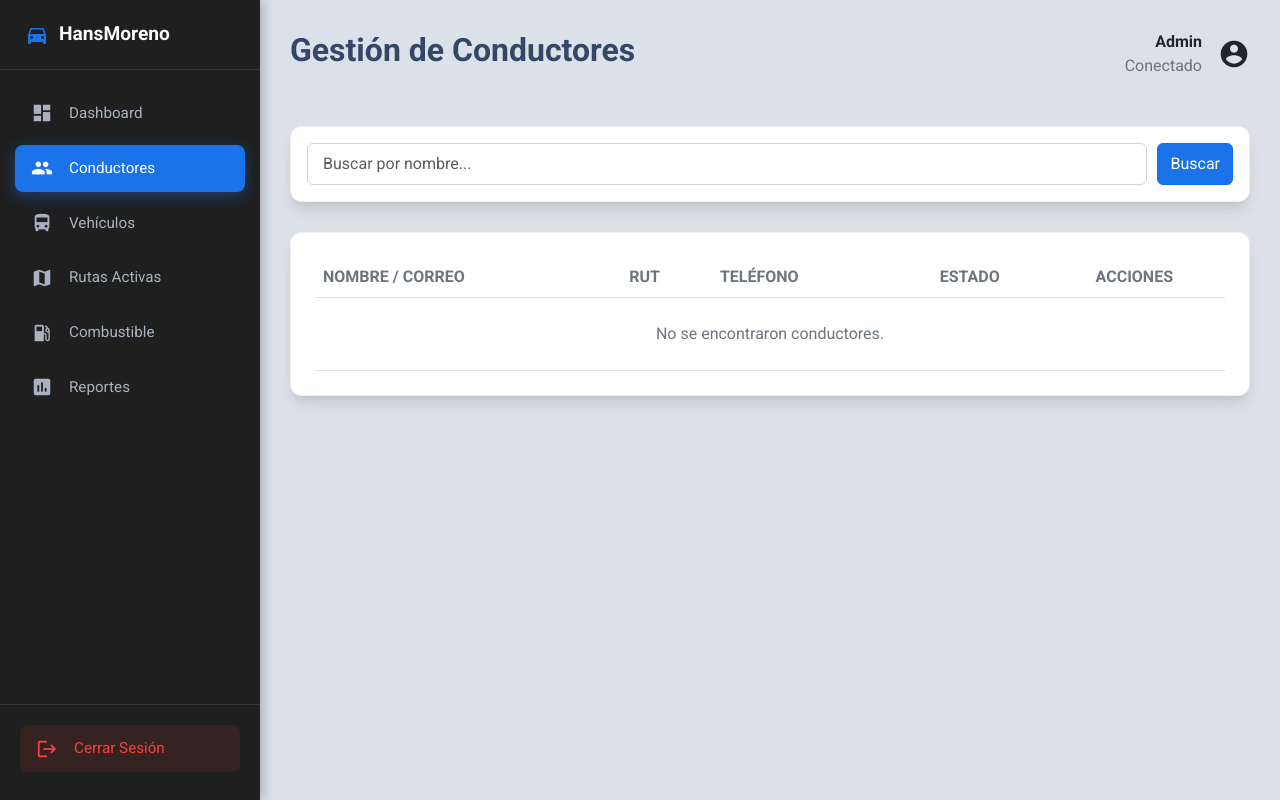
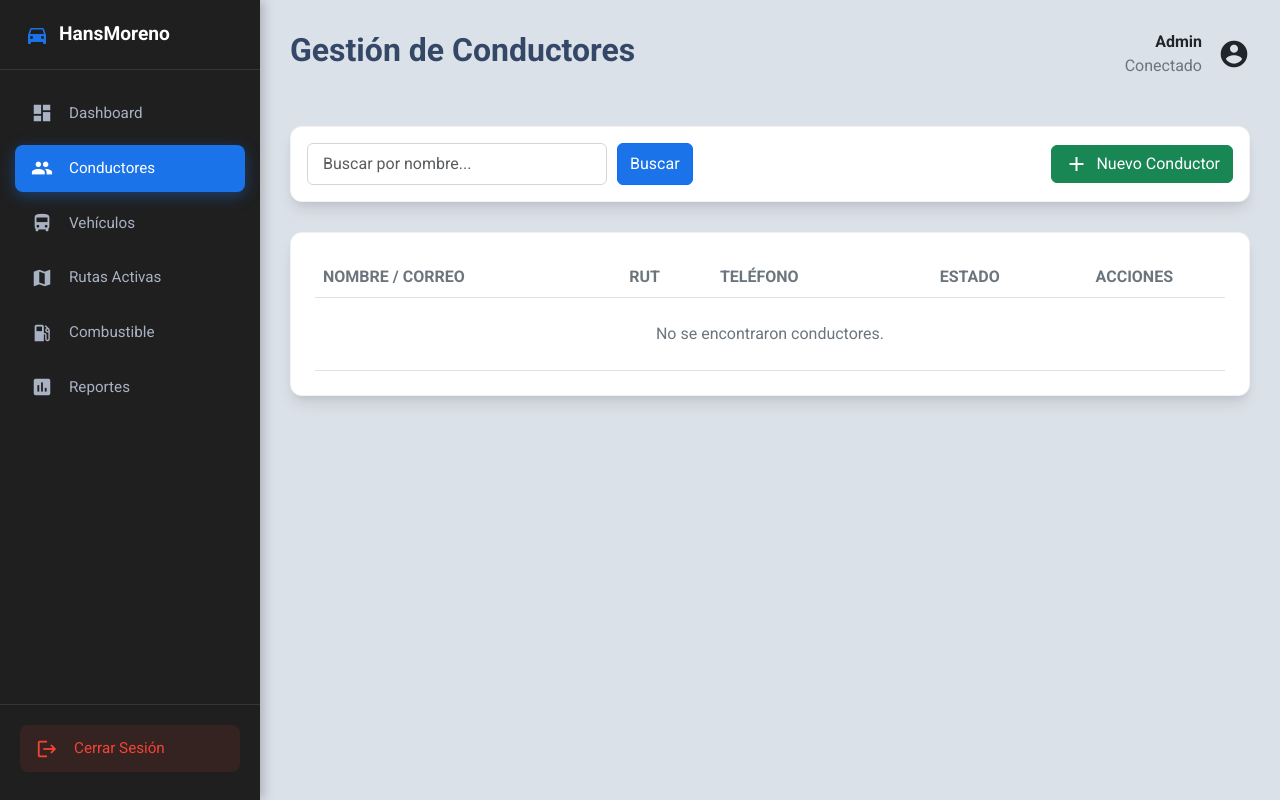
Before and after one commit to eden595/proyecto-hans-moreno, a Django app: page /conductores/ in a window 1280 px wide. Run offline with Django 4.2, Linux system fonts and the light colour scheme; the visitor is signed in with stand-in values (Sample User, id 1); data that the repository does not hold is empty; some libraries are stand-ins or nearby versions.

Commit message:
Forzando

```diff
--- a/PanelAdmin/models.py
+++ b/PanelAdmin/models.py
@@ -13,6 +13,11 @@ class Usuario(models.Model):
     class Meta:
         managed = False
         db_table = 'Usuarios'
+
+    def save(self, *args, **kwargs):
+        if self.rol:
+            self.rol = self.rol.upper()
+        super(Usuario, self).save(*args, **kwargs)
 
     def __str__(self):
         return self.nombre
--- a/PanelAdmin/views.py
+++ b/PanelAdmin/views.py
@@ -1,8 +1,9 @@
 from django.shortcuts import render, redirect, get_object_or_404
 from django.contrib import messages
 from django.contrib.auth.hashers import make_password
+# Decorador de seguridad
 from django.contrib.auth.decorators import login_required
-from django.db.models import Sum, Q, F
+from django.db.models import Sum, Q, F, Max
 from django.utils import timezone
 from django.http import HttpResponse
 from django.template.loader import get_template
@@ -10,10 +11,12 @@ from xhtml2pdf import pisa
 from .models import Usuario, Vehiculo, Recorrido, CargaCombustible
 import datetime
 
+# --- DASHBOARD ---
 @login_required
 def panel_dashboard(request):
     hoy = timezone.now().date()
 
+    # KPIs
     entregas_activas_query = Recorrido.objects.filter(fecha=hoy, hora_fin__isnull=True).select_related('vehiculo', 'conductor')
     count_entregas = entregas_activas_query.count()
 
@@ -33,6 +36,7 @@ def panel_dashboard(request):
     if litros_totales > 0:
         eficiencia = round(distancia_total / litros_totales, 1)
 
+    # Gráficos
     fechas_grafico = []
     montos_grafico = []
     for i in range(6, -1, -1):
@@ -54,39 +58,79 @@ def panel_dashboard(request):
 
 @login_required
 def panel_conductores(request):
+    # ... (filtros y búsqueda igual que antes) ...
     busqueda = request.GET.get('q')
-    conductores = Usuario.objects.filter(~Q(rol__icontains='admin')).exclude(id_usuario=1)
+    conductores = Usuario.objects.filter(~Q(rol__icontains='admin')).exclude(id_usuario=1).order_by('id_usuario')
 
     if busqueda:
         conductores = conductores.filter(nombre__icontains=busqueda)
 
     if request.method == "POST":
         accion = request.POST.get('accion')
-        id_usuario = request.POST.get('id_usuario')
-        usuario = get_object_or_404(Usuario, id_usuario=id_usuario)
 
-        if accion == 'deshabilitar':
-            usuario.rol = 'Deshabilitado'
-            usuario.save()
-            messages.warning(request, f"Usuario {usuario.nombre} deshabilitado.")
-        elif accion == 'habilitar':
-            usuario.rol = 'Conductor'
-            usuario.save()
-            messages.success(request, f"Usuario {usuario.nombre} reactivado.")
-        elif accion == 'actualizar_pass':
-            nueva_pass = request.POST.get('new_password')
-            if nueva_pass:
-                usuario.pin_hash = make_password(nueva_pass)
+        # --- NUEVA LÓGICA: CREAR USUARIO CON ID ORDENADO ---
+        if accion == 'crear':
+            try:
+                nombre = request.POST.get('nombre')
+                rut = request.POST.get('rut')
+                correo = request.POST.get('correo')
+                telefono = request.POST.get('telefono')
+                clave = request.POST.get('password')
+
+                if Usuario.objects.filter(rut=rut).exists():
+                    messages.error(request, f"Error: El RUT {rut} ya existe.")
+                elif Usuario.objects.filter(correo=correo).exists():
+                    messages.error(request, f"Error: El correo {correo} ya existe.")
+                else:
+                    # TRUCO: Buscamos el ID más alto y le sumamos 1
+                    max_id = Usuario.objects.aggregate(Max('id_usuario'))['id_usuario__max'] or 0
+                    nuevo_id = max_id + 1
+
+                    Usuario.objects.create(
+                        id_usuario=nuevo_id, # <--- FORZAMOS EL NÚMERO AQUÍ
+                        nombre=nombre,
+                        rut=rut,
+                        correo=correo,
+                        telefono=telefono,
+                        pin_hash=make_password(clave),
+                        rol='CONDUCTOR',
+                        fecha_creacion=timezone.now()
+                    )
+                    messages.success(request, f"Conductor {nombre} creado con ID {nuevo_id}.")
+            except Exception as e:
+                messages.error(request, f"Error: {e}")
+
+        # ... (El resto de las acciones 'deshabilitar', 'habilitar', etc. siguen igual) ...
+        else:
+            id_usuario = request.POST.get('id_usuario')
+            usuario = get_object_or_404(Usuario, id_usuario=id_usuario)
+
+            if accion == 'deshabilitar':
+                usuario.rol = 'DESHABILITADO'
                 usuario.save()
-                messages.success(request, "Contraseña actualizada.")
-        elif accion == 'eliminar':
-            usuario.delete()
-            messages.error(request, "Usuario eliminado.")
+                messages.warning(request, f"Usuario {usuario.nombre} deshabilitado.")
+
+            elif accion == 'habilitar':
+                usuario.rol = 'CONDUCTOR'
+                usuario.save()
+                messages.success(request, f"Usuario {usuario.nombre} reactivado.")
+
+            elif accion == 'actualizar_pass':
+                nueva_pass = request.POST.get('new_password')
+                if nueva_pass:
+                    usuario.pin_hash = make_password(nueva_pass)
+                    usuario.save()
+                    messages.success(request, "Contraseña actualizada.")
+
+            elif accion == 'eliminar':
+                usuario.delete()
+                messages.error(request, "Usuario eliminado.")
 
         return redirect('panel_conductores')
 
     return render(request, 'PanelAdmin/conductores.html', {'conductores': conductores})
 
+# --- VEHÍCULOS ---
 @login_required
 def panel_vehiculos(request):
     vehiculos = Vehiculo.objects.all()
@@ -111,6 +155,7 @@ def panel_vehiculos(request):
         'conductores': conductores_disponibles
     })
 
+# --- RUTAS ---
 @login_required
 def panel_rutas(request):
     hoy = timezone.now().date()
@@ -120,6 +165,7 @@ def panel_rutas(request):
     ).select_related('vehiculo', 'conductor')
     return render(request, 'PanelAdmin/rutas.html', {'recorridos': recorridos})
 
+# --- COMBUSTIBLE ---
 @login_required
 def panel_combustible(request):
     vehiculos = Vehiculo.objects.all()
@@ -156,6 +202,7 @@ def panel_combustible(request):
     }
     return render(request, 'PanelAdmin/combustible.html', contexto)
 
+# --- REPORTES ---
 @login_required
 def panel_reportes(request):
     fecha_inicio = request.GET.get('fecha_inicio')
@@ -191,6 +238,7 @@ def panel_reportes(request):
     }
     return render(request, 'PanelAdmin/reportes.html', contexto)
 
+# --- PDF ---
 @login_required
 def generar_pdf_reporte(request):
     fecha_inicio = request.GET.get('fecha_inicio')
@@ -235,6 +283,7 @@ def generar_pdf_reporte(request):
         return HttpResponse('Error al generar PDF')
     return response
 
+# --- ELIMINAR (Seguros) ---
 @login_required
 def eliminar_ruta(request, id):
     if request.user.is_authenticated:
--- a/Templates/PanelAdmin/conductores.html
+++ b/Templates/PanelAdmin/conductores.html
@@ -8,13 +8,21 @@
 
 <div class="card-material mb-4">
     <div class="p-3">
-        <form method="get" style="display: flex; gap: 10px;">
-            <input type="text" name="q" class="form-control" placeholder="Buscar por nombre..." value="{{ request.GET.q|default:'' }}" style="border: 1px solid #d2d6da; padding: 8px 15px;">
-            <button type="submit" class="btn btn-primary mb-0" style="background-color: #1A73E8;">Buscar</button>
-            {% if request.GET.q %}
-                <a href="{% url 'panel_conductores' %}" class="btn btn-light mb-0">Limpiar</a>
-            {% endif %}
-        </form>
+        <div class="d-flex justify-content-between align-items-center flex-wrap gap-3">
+
+            <form method="get" style="display: flex; gap: 10px; flex: 1;">
+                <input type="text" name="q" class="form-control" placeholder="Buscar por nombre..." value="{{ request.GET.q|default:'' }}" style="border: 1px solid #d2d6da; padding: 8px 15px; max-width: 300px;">
+                <button type="submit" class="btn btn-primary mb-0" style="background-color: #1A73E8;">Buscar</button>
+                {% if request.GET.q %}
+                    <a href="{% url 'panel_conductores' %}" class="btn btn-light mb-0">Limpiar</a>
+                {% endif %}
+            </form>
+
+            <button type="button" class="btn btn-success mb-0 d-flex align-items-center gap-2" data-bs-toggle="modal" data-bs-target="#crearUsuarioModal">
+                <i class="material-icons text-sm">add</i> Nuevo Conductor
+            </button>
+
+        </div>
     </div>
 </div>
 
@@ -117,21 +125,63 @@
           <input type="hidden" name="id_usuario" id="modal_id_usuario">
 
           <div class="modal-header">
-            <h5 class="modal-title font-weight-normal" id="exampleModalLabel">Cambiar Contraseña</h5>
-            <button type="button" class="btn-close text-dark" data-bs-dismiss="modal" aria-label="Close">
-              <span aria-hidden="true">&times;</span>
-            </button>
+            <h5 class="modal-title font-weight-normal">Cambiar Contraseña</h5>
+            <button type="button" class="btn-close text-dark" data-bs-dismiss="modal" aria-label="Close"></button>
           </div>
           <div class="modal-body">
-            <p>Ingresa la nueva contraseña para <strong id="modal_nombre_usuario"></strong>:</p>
-            <div class="input-group input-group-outline my-3" style="border: 1px solid #d2d6da; border-radius: 6px;">
-                <input type="text" name="new_password" class="form-control" placeholder="Escribe la nueva clave aquí..." style="padding: 10px;" required>
-            </div>
-            <small class="text-muted">La contraseña anterior se sobrescribirá inmediatamente.</small>
+            <p>Nueva clave para <strong id="modal_nombre_usuario"></strong>:</p>
+            <input type="text" name="new_password" class="form-control border px-3" placeholder="Nueva contraseña" required>
           </div>
           <div class="modal-footer">
             <button type="button" class="btn bg-gradient-secondary" data-bs-dismiss="modal">Cancelar</button>
-            <button type="submit" class="btn bg-gradient-primary">Guardar Cambios</button>
+            <button type="submit" class="btn bg-gradient-primary">Guardar</button>
+          </div>
+      </form>
+    </div>
+  </div>
+</div>
+
+<div class="modal fade" id="crearUsuarioModal" tabindex="-1" aria-hidden="true">
+  <div class="modal-dialog modal-dialog-centered">
+    <div class="modal-content">
+      <form method="post">
+          {% csrf_token %}
+          <input type="hidden" name="accion" value="crear">
+
+          <div class="modal-header bg-gradient-primary">
+            <h5 class="modal-title text-white">Registrar Nuevo Conductor</h5>
+            <button type="button" class="btn-close text-white" data-bs-dismiss="modal" aria-label="Close"></button>
+          </div>
+
+          <div class="modal-body">
+            <div class="row g-3">
+                <div class="col-12">
+                    <label class="form-label fw-bold">Nombre Completo</label>
+                    <input type="text" name="nombre" class="form-control border px-3" required>
+                </div>
+                <div class="col-md-6">
+                    <label class="form-label fw-bold">RUT</label>
+                    <input type="text" name="rut" class="form-control border px-3" placeholder="12.345.678-9" required>
+                </div>
+                <div class="col-md-6">
+                    <label class="form-label fw-bold">Teléfono</label>
+                    <input type="text" name="telefono" class="form-control border px-3" placeholder="+569..." required>
+                </div>
+                <div class="col-12">
+                    <label class="form-label fw-bold">Correo Electrónico</label>
+                    <input type="email" name="correo" class="form-control border px-3" required>
+                </div>
+                <div class="col-12">
+                    <label class="form-label fw-bold">Contraseña Inicial</label>
+                    <input type="text" name="password" class="form-control border px-3" value="123456" required>
+                    <small class="text-muted">Puedes dejar la por defecto (123456).</small>
+                </div>
+            </div>
+          </div>
+
+          <div class="modal-footer">
+            <button type="button" class="btn btn-link text-dark" data-bs-dismiss="modal">Cancelar</button>
+            <button type="submit" class="btn bg-gradient-success">Crear Conductor</button>
           </div>
       </form>
     </div>
@@ -144,7 +194,6 @@
         document.getElementById('modal_nombre_usuario').innerText = nombre;
     }
 </script>
-
 <script src="https://cdn.jsdelivr.net/npm/bootstrap@5.3.0/dist/js/bootstrap.bundle.min.js"></script>
 
 {% endblock %}
```
